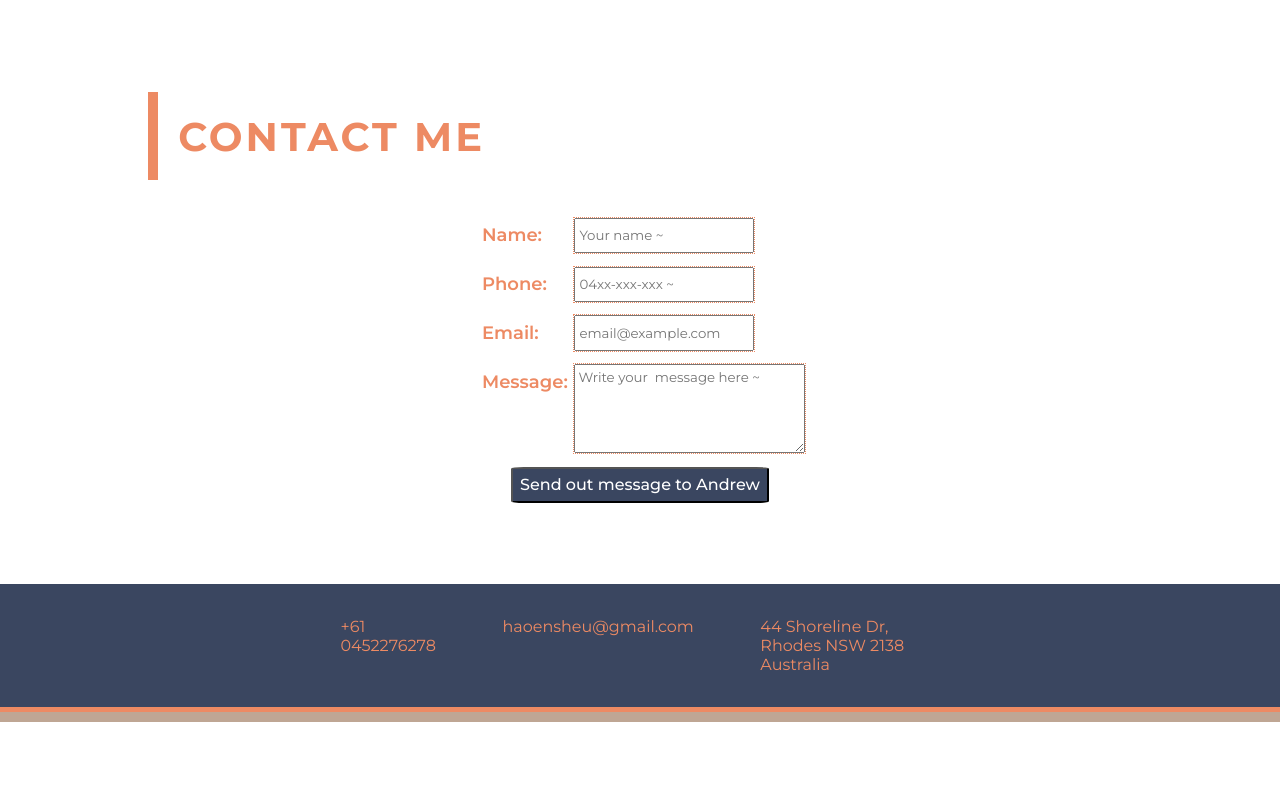
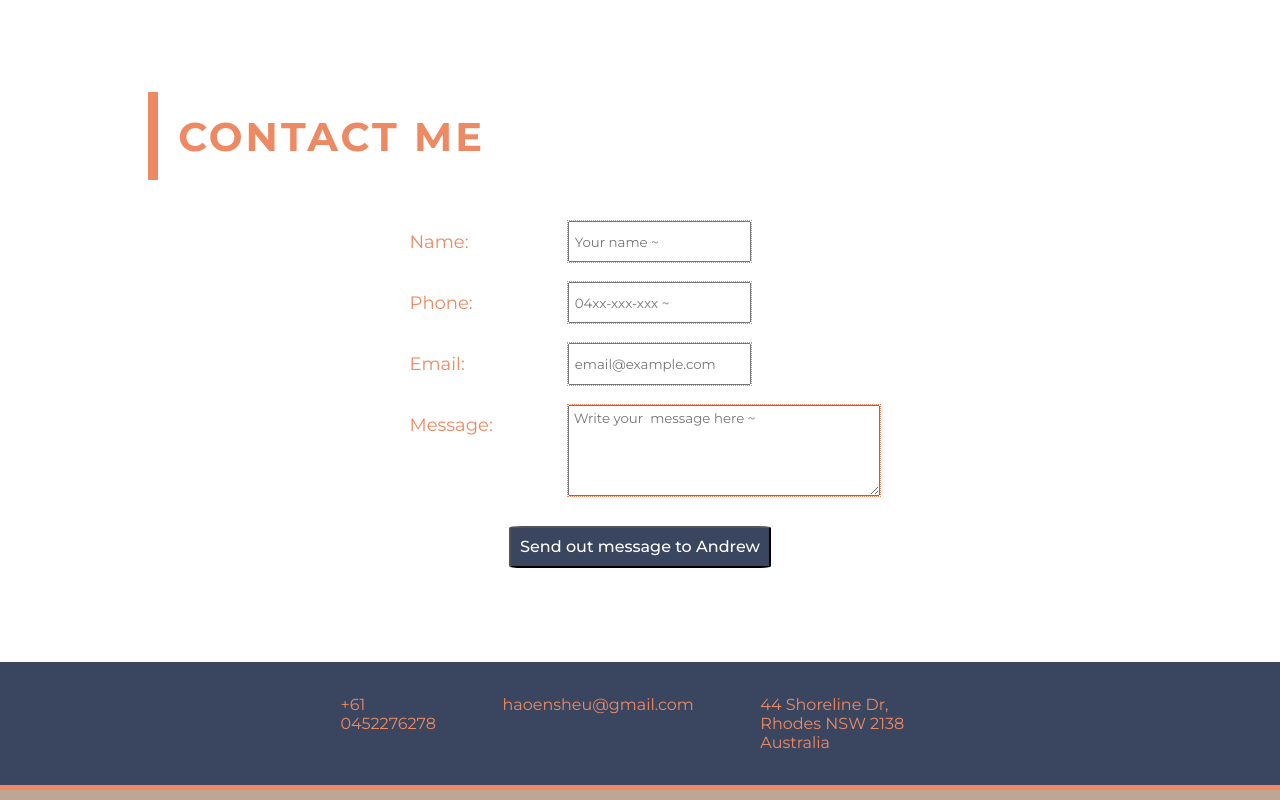
Before and after one commit to AndrewSheu/Personal-website, a plain HTML site: page index.html in a window 1280 px wide. Shown: the part 3353-4153 px from the top of the page. Before the commit the page ends 4075 px from the top, so only its background shows below. Drawn offline with Linux system fonts and the light colour scheme.

Commit message:
Contact CSS minor update

```diff
--- a/index.html
+++ b/index.html
@@ -199,7 +199,7 @@
                     </div>
                     <div class="contact-input" >
                         <p>Message:</p>
-                        <textarea id="body" name="body" id="" cols="30%" rows="5%" placeholder="Write your  message here ~" required></textarea>
+                        <textarea id="body" name="body" id="" cols="50%" rows="5%" placeholder="Write your  message here ~" required></textarea>
                     </div>
                 </div>
                 <div class="contact-submit" >
--- a/style.css
+++ b/style.css
@@ -275,13 +275,15 @@ form {
     display: flex;
     flex-direction: column;
     padding: 1%;
+    justify-content: space-around;
 }
 
 .contact-form p {
     font-size: 18px;
-    font-weight: 600;
-    width: 30%;
-    padding: 2%;
+    font-weight: 400;
+    width: 35%;
+    padding: 2% 20% 2% 2%;
+
 }
 
 .contact-input {
@@ -315,7 +317,7 @@ form {
 .contact-submit {
     display: flex;
     justify-content: center;
-    padding: 2%;
+    padding: 4%;
 }
 
 .contact-submit input {
```
